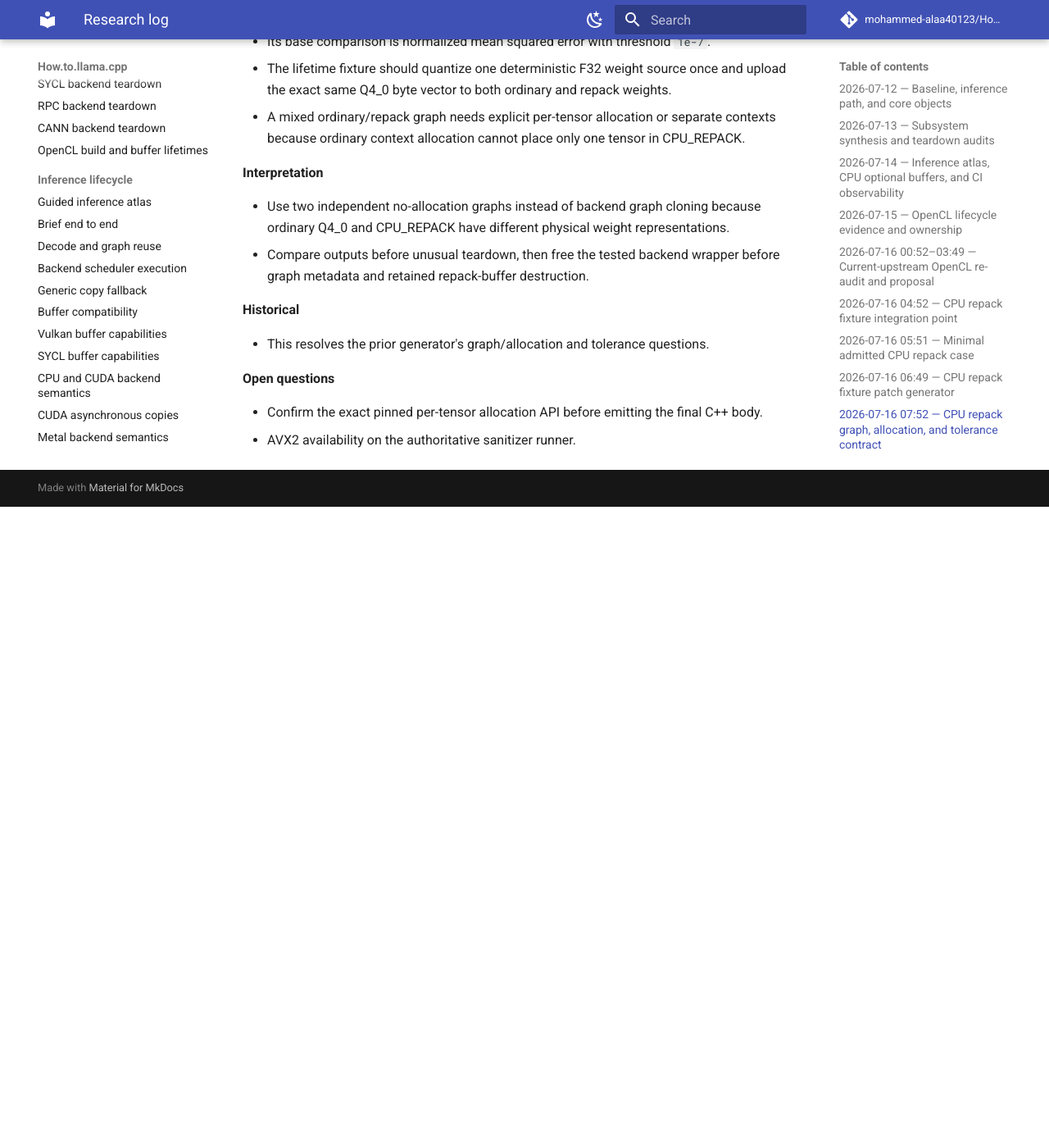
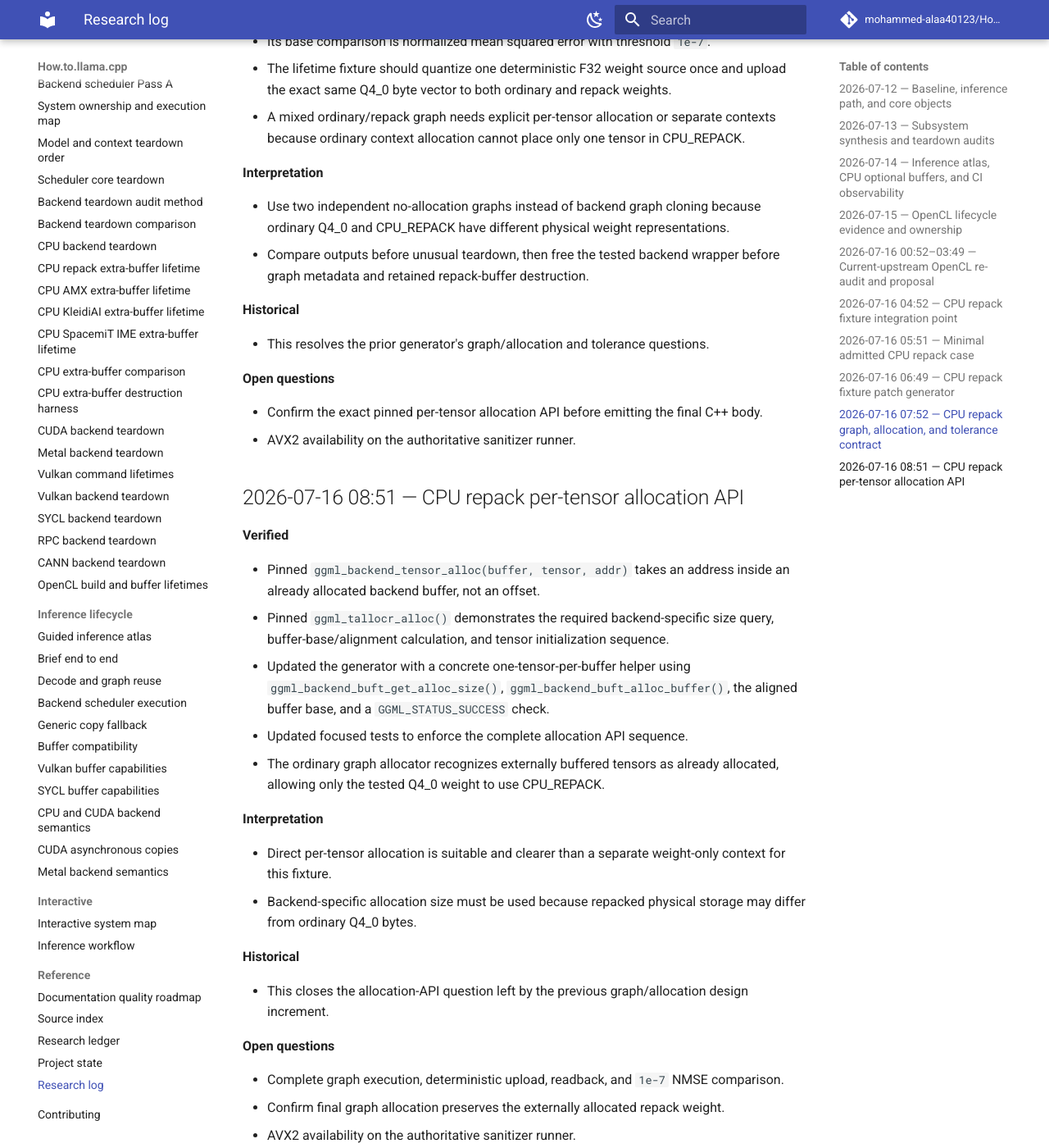
Before and after one commit to mohammed-alaa40123/How.to.llama.cpp, an MkDocs documentation site: the page built from docs/reference/research-log.md, in a window 1280 px wide and 1400 px high, scrolled down 4539 px. Shown: the whole window at 82% size. Built offline with MkDocs 1.6.1 and Material for MkDocs 9.7.7, drawn with Linux system fonts in a browser that asks for light colours; comment, search, counter and statistics services are not loaded; before the commit the page ends 5157 px from its top, so only the background shows below that.

Commit message:
Log pinned tensor allocation contract

```diff
--- a/docs/reference/research-log.md
+++ b/docs/reference/research-log.md
@@ -148,3 +148,28 @@
 
 - Confirm the exact pinned per-tensor allocation API before emitting the final C++ body.
 - AVX2 availability on the authoritative sanitizer runner.
+
+## 2026-07-16 08:51 — CPU repack per-tensor allocation API
+
+**Verified**
+
+- Pinned `ggml_backend_tensor_alloc(buffer, tensor, addr)` takes an address inside an already allocated backend buffer, not an offset.
+- Pinned `ggml_tallocr_alloc()` demonstrates the required backend-specific size query, buffer-base/alignment calculation, and tensor initialization sequence.
+- Updated the generator with a concrete one-tensor-per-buffer helper using `ggml_backend_buft_get_alloc_size()`, `ggml_backend_buft_alloc_buffer()`, the aligned buffer base, and a `GGML_STATUS_SUCCESS` check.
+- Updated focused tests to enforce the complete allocation API sequence.
+- The ordinary graph allocator recognizes externally buffered tensors as already allocated, allowing only the tested Q4_0 weight to use CPU_REPACK.
+
+**Interpretation**
+
+- Direct per-tensor allocation is suitable and clearer than a separate weight-only context for this fixture.
+- Backend-specific allocation size must be used because repacked physical storage may differ from ordinary Q4_0 bytes.
+
+**Historical**
+
+- This closes the allocation-API question left by the previous graph/allocation design increment.
+
+**Open questions**
+
+- Complete graph execution, deterministic upload, readback, and `1e-7` NMSE comparison.
+- Confirm final graph allocation preserves the externally allocated repack weight.
+- AVX2 availability on the authoritative sanitizer runner.
```
